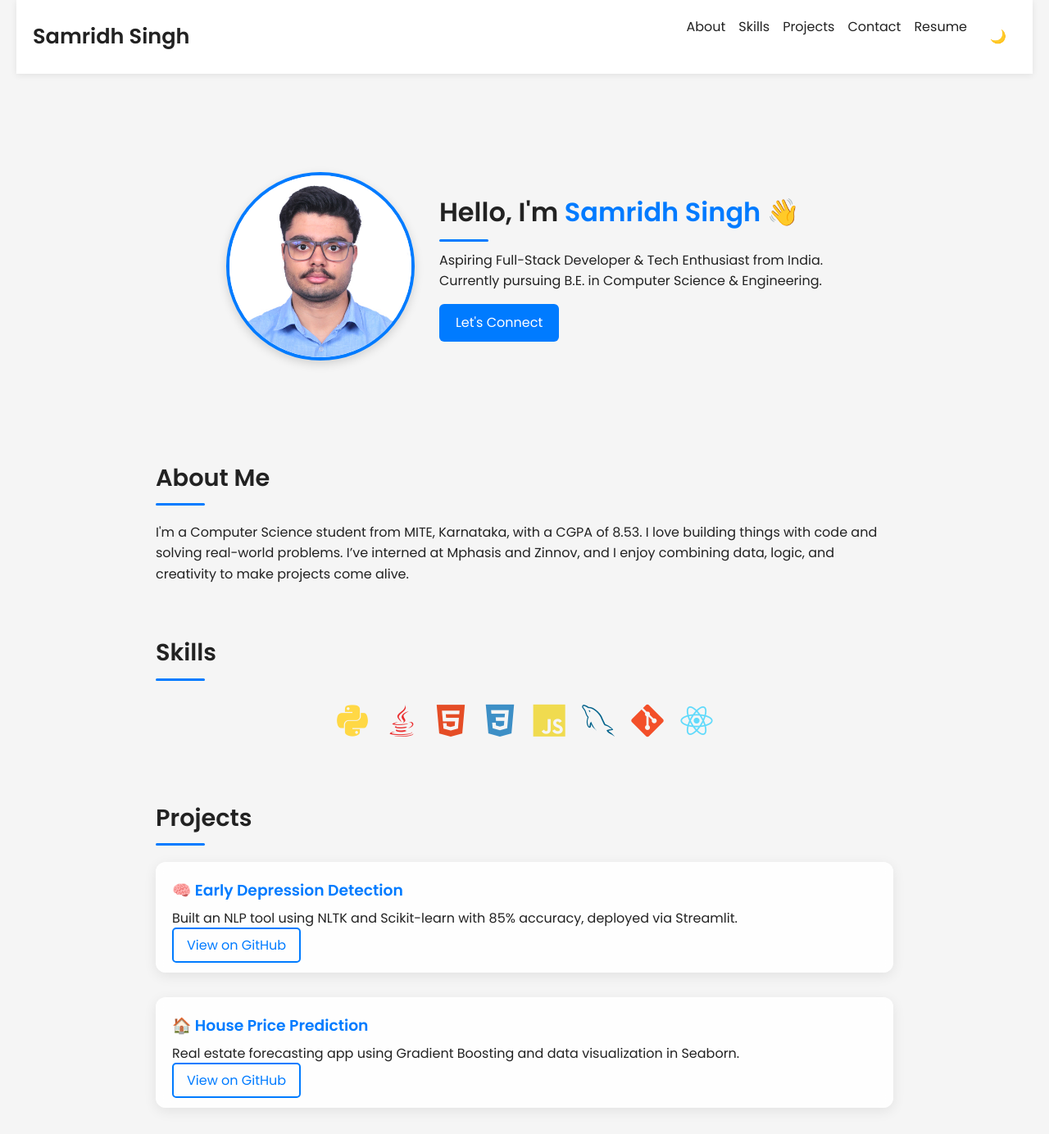
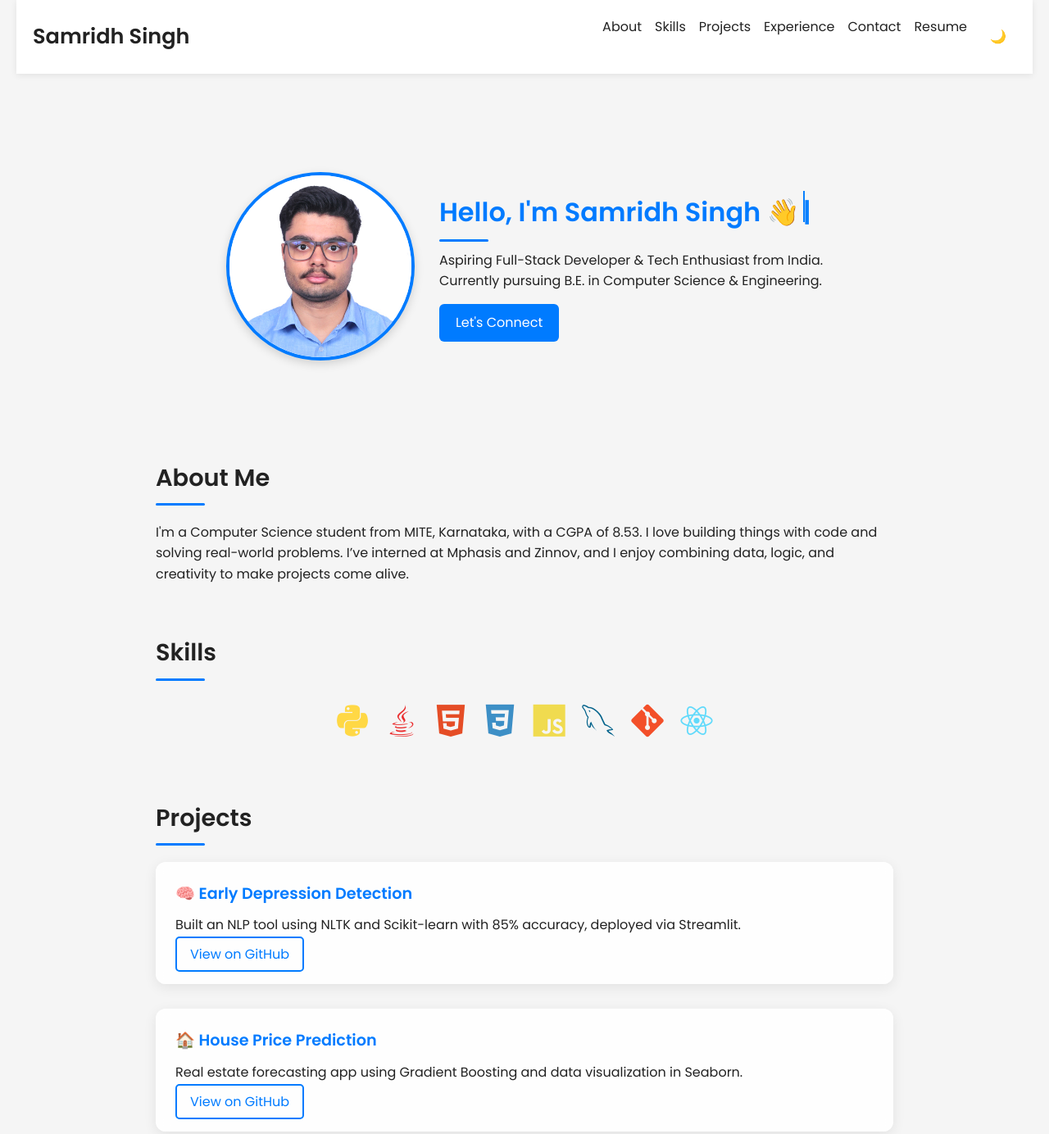
Before and after one commit to samridh9/Portfolio, a plain HTML site: page index.html in a window 1280 px wide. Shown: the top 1384 px of the page at 82% size. Drawn offline with nearby package versions, Linux system fonts and the light colour scheme.

Commit message:
Final updates before deployment - CSS refinements, typing animation, favicon, SEO

```diff
--- a/index.html
+++ b/index.html
@@ -10,7 +10,11 @@
   console.log("Google Analytics loaded");
 </script>
 
+<head>
   <meta charset="UTF-8" />
+  <meta name="viewport" content="width=device-width, initial-scale=1.0" />
+  <title>Samridh Singh | Portfolio</title>
+
   <!-- SEO Meta Tags -->
   <meta name="description" content="Samridh Singh's personal portfolio website. Full-stack developer, machine learning enthusiast, and computer science student." />
   <meta name="keywords" content="Samridh Singh, portfolio, full-stack developer, web development, machine learning, computer science" />
@@ -35,6 +39,17 @@
   {
     "@context": "https://schema.org",
     "@type": "Person",
+    "name": "Samridh Singh",
+    "jobTitle": "Full-Stack Developer",
+    "url": "http://127.0.0.1:5500/",
+    "alumniOf": {
+      "@type": "CollegeOrUniversity",
+      "name": "MITE, Karnataka"
+    },
+    "sameAs": [
+      "https://linkedin.com/in/samridhsingh9",
+      "https://github.com/samridh9"
+    ],
     "hasCredential": [
       {
         "@type": "EducationalOccupationalCredential",
@@ -60,50 +75,31 @@
         "name": "R Programming Workshop"
       }
     ],
-
-    "name": "Samridh Singh",
-    "url": "http://127.0.0.1:5500/",
-    "sameAs": [
-      "https://linkedin.com/in/samridhsingh9",
-      "https://github.com/samridh9"
-    ],
-    "jobTitle": "Full-Stack Developer",
-    "alumniOf": {
-      "@type": "CollegeOrUniversity",
-      "name": "MITE, Karnataka"
-    },
     "hasPart": [
       {
         "@type": "CreativeWork",
         "name": "Early Depression Detection",
-        "url": "https://github.com/samridh9/Early-Depression-Detection-using-Machine-Learning",
-        "description": "NLP tool using NLTK and Scikit-learn with 85% accuracy, deployed via Streamlit."
+        "url": "https://github.com/samridh9/Early-Depression-Detection-using-Machine-Learning"
       },
       {
         "@type": "CreativeWork",
         "name": "House Price Prediction",
-        "url": "https://github.com/samridh9/House-Price-Prediction",
-        "description": "Real estate forecasting app using Gradient Boosting and data visualization in Seaborn."
+        "url": "https://github.com/samridh9/House-Price-Prediction"
       }
-    ],
-    "knowsAbout": [
-      "Full-Stack Development",
-      "Machine Learning",
-      "JavaScript",
-      "Python"
     ]
   }
   </script>
 
   <!-- Favicon -->
   <link rel="icon" type="image/png" href="assets/favicon.png" />
-  <meta name="viewport" content="width=device-width, initial-scale=1.0" />
-  <title>Samridh Singh | Portfolio</title>
+
+  <!-- Styles -->
   <link rel="stylesheet" href="style.css" />
   <link href="https://fonts.googleapis.com/css2?family=Poppins:wght@400;600&display=swap" rel="stylesheet" />
   <link href="https://cdn.jsdelivr.net/npm/aos@2.3.4/dist/aos.css" rel="stylesheet" />
   <link rel="stylesheet" href="https://cdn.jsdelivr.net/gh/devicons/devicon@v2.15.1/devicon.min.css" />
 </head>
+
 <body>
   <header>
     <nav>
@@ -112,6 +108,7 @@
         <li><a href="#about">About</a></li>
         <li><a href="#skills">Skills</a></li>
         <li><a href="#projects">Projects</a></li>
+        <li><a href="#experience">Experience</a></li>
         <li><a href="#contact">Contact</a></li>
         <li><a href="Samridh_Singh_Resume.pdf" download>Resume</a></li>
         <li><button id="theme-toggle">🌙</button></li>
@@ -121,9 +118,9 @@
 
   <section id="hero" data-aos="fade-up">
     <div class="hero-content">
-      <img src="./assets/profile.jpg" alt="Samridh Singh" />
+      <img src="assets/profile.jpg" alt="Samridh Singh" />
       <div>
-        <h2>Hello, I'm <span>Samridh Singh</span> 👋</h2>
+        <h2><span class="typed-text"></span><span class="cursor">|</span></h2>
         <p>Aspiring Full-Stack Developer & Tech Enthusiast from India.</p>
         <p>Currently pursuing B.E. in Computer Science & Engineering.</p>
         <a href="#contact" class="btn">Let's Connect</a>
@@ -200,24 +197,10 @@
   <section id="certifications" data-aos="fade-up">
     <h2>Certifications</h2>
     <ul class="cert-list">
-      <li>
-        <a href="https://smartinternz.com/internships/salesforce_certificates/4e439d35ea31f8d8d543325ea09d53f6" target="_blank">
-          🛠 Salesforce Developer – SmartInternz
-        </a>
-      </li>
-      <li>
-        <a href="https://www.coursera.org/account/accomplishments/specialization/QWW4Q2VXAM6C" target="_blank">
-          📘 Google IT Automation – Coursera
-        </a>
-      </li>
-      <li>
-        <a href="https://www.coursera.org/account/accomplishments/specialization/53LX8LC568EH" target="_blank">
-          📊 Google Project Management – Coursera
-        </a>
-      </li>
-      <li>
-        🎓 R Programming Workshop
-      </li>
+      <li><a href="https://smartinternz.com/internships/salesforce_certificates/4e439d35ea31f8d8d543325ea09d53f6" target="_blank">🛠 Salesforce Developer – SmartInternz</a></li>
+      <li><a href="https://www.coursera.org/account/accomplishments/specialization/QWW4Q2VXAM6C" target="_blank">📘 Google IT Automation – Coursera</a></li>
+      <li><a href="https://www.coursera.org/account/accomplishments/specialization/53LX8LC568EH" target="_blank">📊 Google Project Management – Coursera</a></li>
+      <li>🎓 R Programming Workshop</li>
     </ul>
   </section>
 
@@ -238,6 +221,9 @@
       <a href="https://github.com/samridh9" target="_blank">GitHub</a></p>
   </section>
 
+  <button id="backToTop" title="Back to Top">↑</button>
+
+  <!-- Scripts -->
   <script src="https://cdn.jsdelivr.net/npm/aos@2.3.4/dist/aos.js"></script>
   <script>
     AOS.init({ duration: 800, easing: 'ease-in-out', once: true });
@@ -259,43 +245,48 @@
       localStorage.setItem("theme", next);
     });
 
+    // Contact form submission
     const form = document.getElementById("contact-form");
     const status = document.getElementById("form-status");
-
     form.addEventListener("submit", async (e) => {
       e.preventDefault();
       const name = document.getElementById("name").value.trim();
       const email = document.getElementById("email").value.trim();
       const message = document.getElementById("message").value.trim();
-
       status.textContent = "Sending...";
-
       try {
         const response = await fetch("http://localhost:5000/contact", {
           method: "POST",
           headers: { "Content-Type": "application/json" },
           body: JSON.stringify({ name, email, message }),
         });
-
         const result = await response.json();
         status.textContent = result.message;
-
         if (response.ok) form.reset();
       } catch (error) {
         console.error("Error:", error);
         status.textContent = "Failed to send message.";
       }
     });
-  </script>
-<button id="backToTop" title="Back to Top">↑</button>
-<script>
+
+    // Typing animation
+    const typedText = document.querySelector(".typed-text");
+    const text = "Hello, I'm Samridh Singh 👋";
+    let idx = 0;
+    function type() {
+      if (idx < text.length) {
+        typedText.textContent += text.charAt(idx);
+        idx++;
+        setTimeout(type, 80);
+      }
+    }
+    document.addEventListener("DOMContentLoaded", type);
+
+    // Back to top
     const backToTop = document.getElementById("backToTop");
     window.addEventListener("scroll", () => {
-    if (window.scrollY > 300) {
-      backToTop.classList.add("show");
-    } else {
-      backToTop.classList.remove("show");
-    }
+      if (window.scrollY > 300) backToTop.classList.add("show");
+      else backToTop.classList.remove("show");
     });
     backToTop.addEventListener("click", () => {
       window.scrollTo({ top: 0, behavior: "smooth" });
--- a/style.css
+++ b/style.css
@@ -230,29 +230,33 @@ h2::after {
   color: var(--text);
 }
 
-@keyframes fadeInUp {
-  from {
-    opacity: 0;
-    transform: translateY(20px);
-  }
-  to {
-    opacity: 1;
-    transform: translateY(0);
-  }
+/* Typing Animation */
+.typed-text {
+  font-weight: 600;
+  color: var(--accent);
+}
+.cursor {
+  display: inline-block;
+  background-color: var(--accent);
+  width: 2px;
+  height: 1.2em;
+  margin-left: 4px;
+  animation: blink 0.7s infinite;
+}
+@keyframes blink {
+  0%, 50%, 100% { opacity: 1; }
+  25%, 75% { opacity: 0; }
 }
 
-/* Project Cards */
+/* Project Cards - FIXED */
 .project-card {
-  display: flex;
-  gap: 20px;
   background: var(--card-bg);
   backdrop-filter: blur(var(--blur));
   border-radius: 12px;
-  padding: 20px;
+  padding: 24px;
   box-shadow: 0 4px 16px rgba(0, 0, 0, 0.08);
   margin-bottom: 30px;
-  align-items: center;
-  flex-wrap: wrap;
+  display: block;
   transition: transform 0.3s ease, box-shadow 0.3s ease;
 }
 
@@ -262,12 +266,14 @@ h2::after {
 }
 
 .project-card h3 {
-  margin-bottom: 6px;
+  margin-bottom: 10px;
   color: var(--accent);
+  font-size: 1.2rem;
 }
 
 .project-card p {
-  margin-bottom: 8px;
+  margin-bottom: 10px;
+  font-size: 1rem;
 }
 
 .btn-alt {
@@ -361,12 +367,7 @@ button:hover {
   }
 
   .project-card {
-    flex-direction: column;
     text-align: center;
-  }
-
-  .project-card img {
-    width: 100%;
   }
 
   nav ul {
```
Lines whose indentation alone changed are shown as unchanged.
